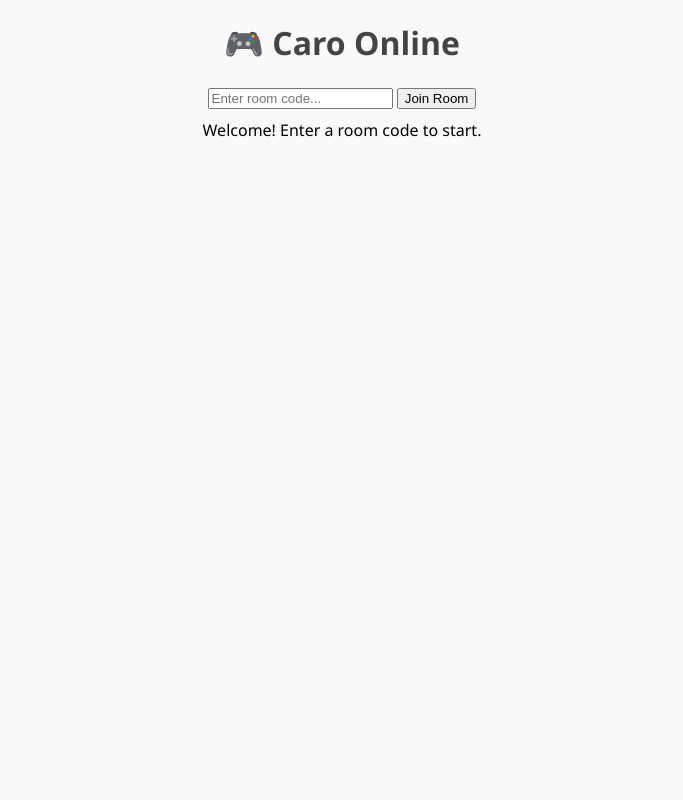
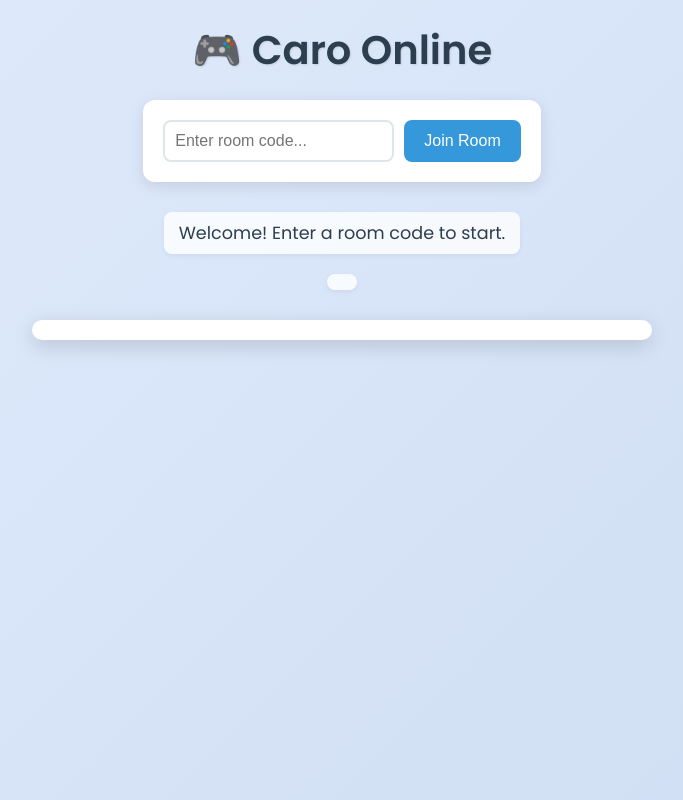
Before and after one commit to HoangPC2801/Game_Caro, a Flask app: page / in a window 1280 px wide. Shown: the whole page, without its empty margins (298-981 px from the left). Run offline with Flask 3, Linux system fonts and the light colour scheme; some libraries are stand-ins or nearby versions.

Commit message:
Update style.css

```diff
--- a/Game_Caro/static/style.css
+++ b/Game_Caro/static/style.css
@@ -1,17 +1,91 @@
-body {
-    font-family: 'Segoe UI', sans-serif;
-    background: #f9f9f9;
-    text-align: center;
-    margin: 20px;
+/* General Reset and Body Styling */
+* {
+    margin: 0;
+    padding: 0;
+    box-sizing: border-box;
 }
 
-h1 {
-    color: #444;
+body {
+    font-family: 'Poppins', sans-serif;
+    background: linear-gradient(135deg, #e0eafc, #cfdef3);
+    min-height: 100vh;
+    display: flex;
+    flex-direction: column;
+    align-items: center;
+    padding: 20px;
 }
 
+/* Header Styling */
+h1 {
+    color: #2c3e50;
+    font-size: 2.5rem;
+    margin-bottom: 20px;
+    text-shadow: 1px 1px 2px rgba(0, 0, 0, 0.1);
+    display: flex;
+    align-items: center;
+    gap: 10px;
+}
+
+/* Room Container Styling */
+#room-container {
+    background: #ffffff;
+    padding: 20px;
+    border-radius: 12px;
+    box-shadow: 0 4px 15px rgba(0, 0, 0, 0.1);
+    margin-bottom: 20px;
+    display: flex;
+    gap: 10px;
+    transition: all 0.3s ease;
+}
+
+#room-input {
+    padding: 10px;
+    font-size: 1rem;
+    border: 2px solid #dfe6e9;
+    border-radius: 8px;
+    outline: none;
+    transition: border-color 0.3s ease;
+}
+
+#room-input:focus {
+    border-color: #3498db;
+}
+
+#room-container button {
+    padding: 10px 20px;
+    font-size: 1rem;
+    background: #3498db;
+    color: white;
+    border: none;
+    border-radius: 8px;
+    cursor: pointer;
+    transition: background 0.3s ease, transform 0.2s ease;
+}
+
+#room-container button:hover {
+    background: #2980b9;
+    transform: translateY(-2px);
+}
+
+/* Game Info and Turn Text */
+#info, #turn {
+    font-size: 1.1rem;
+    color: #2c3e50;
+    margin: 10px 0;
+    background: rgba(255, 255, 255, 0.8);
+    padding: 8px 15px;
+    border-radius: 8px;
+    box-shadow: 0 2px 5px rgba(0, 0, 0, 0.05);
+}
+
+/* Board Styling */
 #board {
     display: grid;
     grid-template-columns: repeat(15, 40px);
+    background: #ffffff;
+    border-radius: 12px;
+    padding: 10px;
+    box-shadow: 0 6px 20px rgba(0, 0, 0, 0.15);
     margin: 20px auto;
     width: fit-content;
 }
@@ -19,17 +93,61 @@ h1 {
 .cell {
     width: 40px;
     height: 40px;
-    border: 1px solid #ccc;
-    line-height: 40px;
-    font-size: 22px;
+    border: 1px solid #dfe6e9;
+    background: #f7f9fc;
+    display: flex;
+    align-items: center;
+    justify-content: center;
+    font-size: 1.8rem;
+    font-weight: bold;
+    color: #2c3e50;
     cursor: pointer;
+    transition: background 0.2s ease, transform 0.1s ease;
 }
 
 .cell:hover {
-    background: #f0f8ff;
+    background: #e0eafc;
+    transform: scale(1.05);
 }
 
-#turn, #info {
-    font-size: 16px;
-    margin-top: 10px;
+.cell.x {
+    color: #e74c3c;
+    animation: placeSymbol 0.3s ease;
 }
+
+.cell.o {
+    color: #3498db;
+    animation: placeSymbol 0.3s ease;
+}
+
+/* Animation for placing symbols */
+@keyframes placeSymbol {
+    0% { transform: scale(0); }
+    100% { transform: scale(1); }
+}
+
+/* Responsive Design */
+@media (max-width: 600px) {
+    h1 {
+        font-size: 1.8rem;
+    }
+
+    #room-container {
+        flex-direction: column;
+        width: 90%;
+    }
+
+    #room-input, #room-container button {
+        width: 100%;
+    }
+
+    #board {
+        grid-template-columns: repeat(15, 30px);
+    }
+
+    .cell {
+        width: 30px;
+        height: 30px;
+        font-size: 1.4rem;
+    }
+}
```
